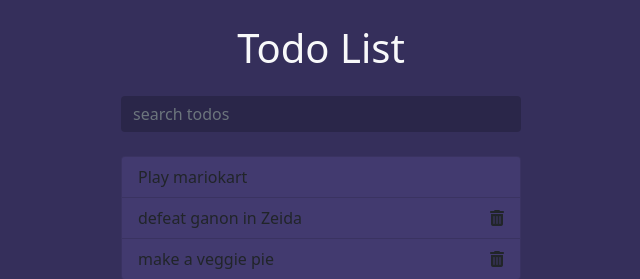
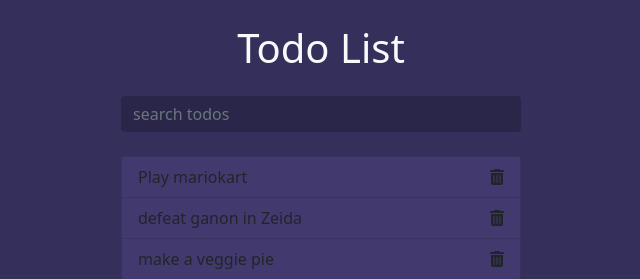
Before and after one commit to Olamilekan10/Todo, a plain HTML site: page index.html in a window 1280 px wide. Shown: the top 279 px of the page, 319-959 px from the left. Drawn offline with nearby package versions, Linux system fonts and the light colour scheme.

```diff
--- a/index.html
+++ b/index.html
@@ -24,7 +24,7 @@
         <ul class="list-group todos mx-auto text-light">
             <li class="list-group-item d-flex justify-content-between align-items-center">
                <span>Play mariokart</span>
-               <!-- <i class="fa fa-trash" aria-hidden="true"></i> -->
+               <i class="fa fa-trash" aria-hidden="true"></i>
             </li>
             <li class="list-group-item d-flex justify-content-between align-items-center">
                <span>defeat ganon in Zeida</span>
```
